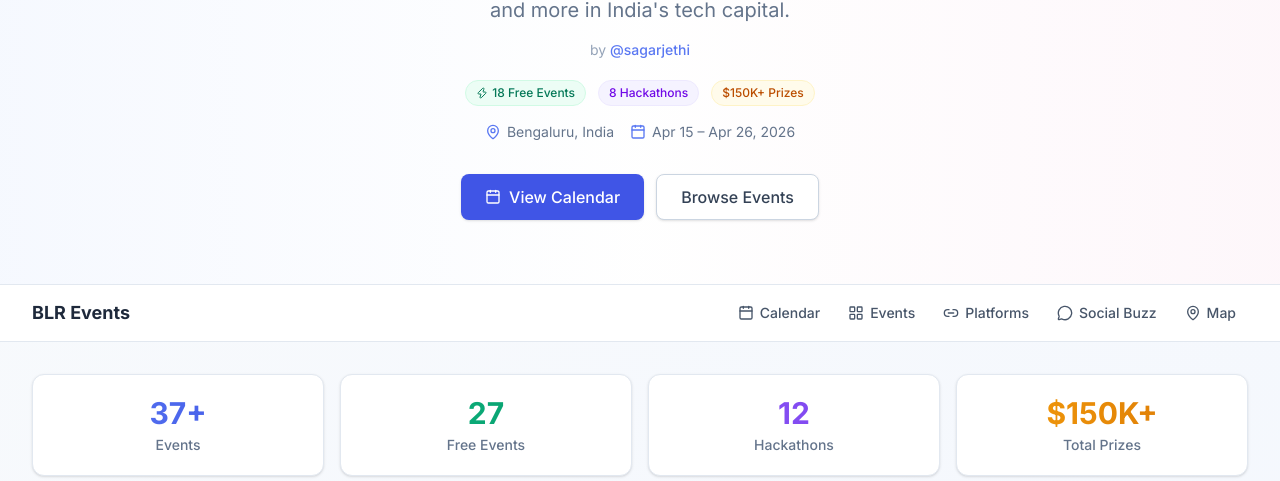
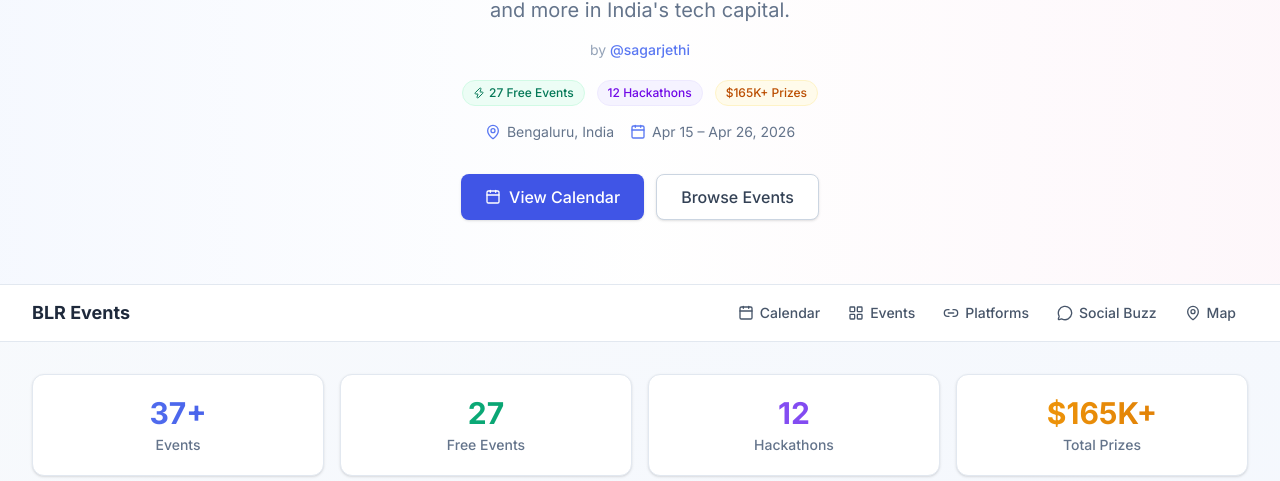
Before and after one commit to sagarjethi/bengaluru-events-apr-2026, a React (Vite) app: page / in a window 1280 px wide. Shown: the part 318-799 px from the top of the page. Built offline with nearby package versions, Linux system fonts and the light colour scheme.

Commit message:
Fix stats: 27 free events, 12 hackathons, $165K+ prizes
- Stats.jsx: update hardcoded prize from $150K+ to $165K+
- Header.jsx: update pills to 27 Free, 12 Hackathons, $165K+ Prizes

```diff
--- a/src/components/Header.jsx
+++ b/src/components/Header.jsx
@@ -30,13 +30,13 @@ export default function Header() {
           <div className="mt-5 flex flex-wrap items-center justify-center gap-3 text-xs">
             <span className="inline-flex items-center gap-1 px-2.5 py-1 bg-emerald-50 text-emerald-700 rounded-full font-medium border border-emerald-100">
               <Zap className="w-3 h-3" />
-              18 Free Events
+              27 Free Events
             </span>
             <span className="inline-flex items-center gap-1 px-2.5 py-1 bg-violet-50 text-violet-700 rounded-full font-medium border border-violet-100">
-              8 Hackathons
+              12 Hackathons
             </span>
             <span className="inline-flex items-center gap-1 px-2.5 py-1 bg-amber-50 text-amber-700 rounded-full font-medium border border-amber-100">
-              $150K+ Prizes
+              $165K+ Prizes
             </span>
           </div>
 
--- a/src/components/Stats.jsx
+++ b/src/components/Stats.jsx
@@ -4,7 +4,7 @@ export default function Stats() {
   const freeEvents = events.filter(e => e.cost === 'Free' || e.cost.toLowerCase().includes('free')).length;
   const hackathons = events.filter(e => e.category === 'hackathon').length;
   const conferences = events.filter(e => e.category === 'conference').length;
-  const totalPrize = '$150K+';
+  const totalPrize = '$165K+';
 
   const stats = [
     { value: events.length + '+', label: 'Events', color: 'from-primary-500 to-primary-600' },
```
